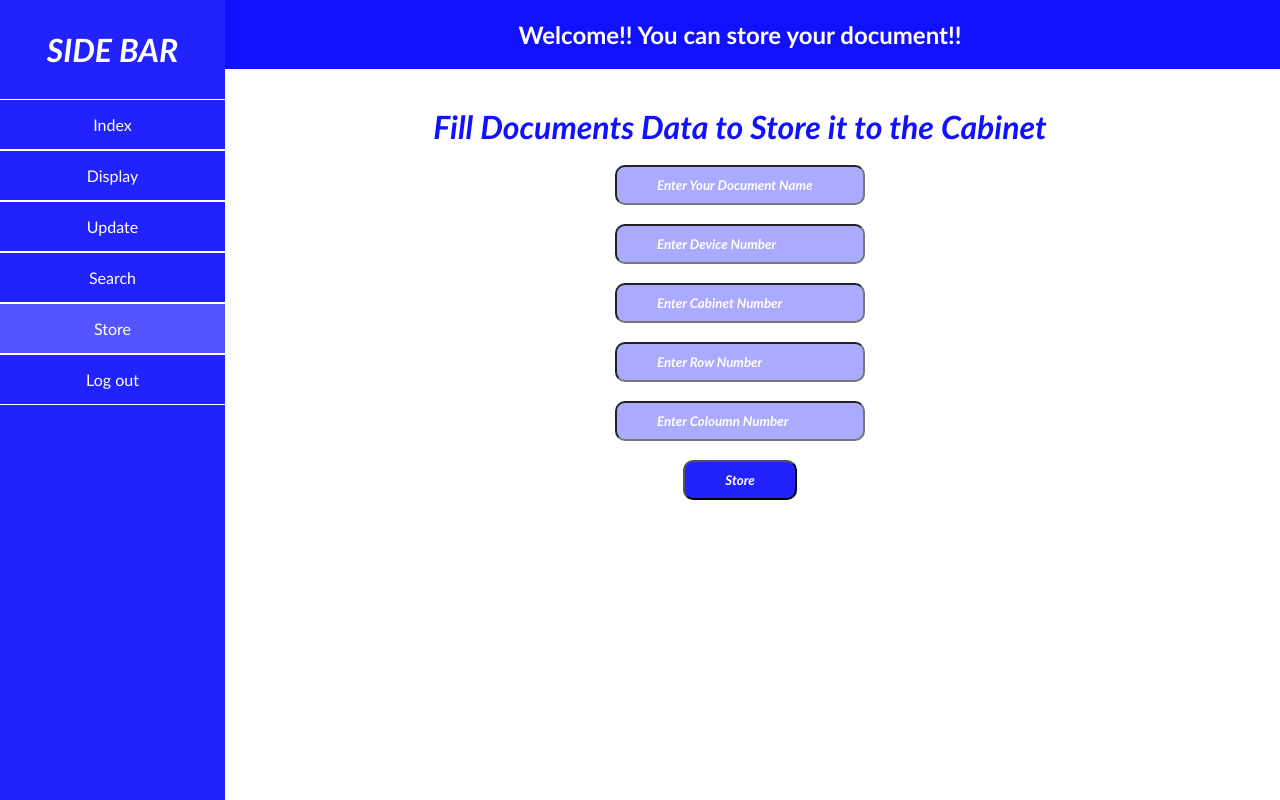
After one commit to lacrieta12/mobile_cabinet, a Flask app: page /store in a window 1280 px wide. The commit adds this page. Run offline with Flask 2, Linux system fonts and the light colour scheme; the visitor is signed in with stand-in values (Sample User, id 1); some libraries are stand-ins or nearby versions.

Commit message:
update storing algorithm

```diff
--- a/app.py
+++ b/app.py
@@ -95,39 +95,6 @@ def display():
 		return render_template("display.html", account = account)
 	return redirect(url_for('login'))
 
-@app.route("/search", methods =['GET', 'POST'])
-def search():
-	msg = ''
-	if 'loggedin' in session:
-		if request.method == 'POST' and 'nama_dokumen' in request.form:
-			try:
-				nama_dokumen = request.form['nama_dokumen']
-				cursor = mysql.connection.cursor(MySQLdb.cursors.DictCursor)
-				cursor.execute('SELECT id_dokumen FROM list_dokumen WHERE nama_dokumen = % s', (nama_dokumen, ))
-				id_dokumen = cursor.fetchone()['id_dokumen']
-				print(id_dokumen)
-				mysql.connection.commit()
-
-				id = uuid.uuid1()
-				cursor = mysql.connection.cursor(MySQLdb.cursors.DictCursor)
-				cursor.execute('INSERT INTO data_trans SET id_dokumen =% s, id_transaksi =% s', (id_dokumen, id.hex))
-				mysql.connection.commit()
-				msg = 'Wait While we prepare your Document !'
-			except:
-				msg = 'Document you find is note Stored !'
-
-		return render_template("search.html", msg = msg)
-	return redirect(url_for('login'))
-
-@app.route("/retrieve")
-def retrieve():
-	if 'loggedin' in session:
-		cursor = mysql.connection.cursor(MySQLdb.cursors.DictCursor)
-		cursor.execute('SELECT * FROM list_dokumen')
-		dokumen = cursor.fetchall()
-		return render_template("retrieve.html", dokumen = dokumen)
-	return redirect(url_for('login'))
-
 @app.route("/update", methods =['GET', 'POST'])
 def update():
 	msg = ''
@@ -160,6 +127,64 @@ def update():
 		return render_template("update.html", msg = msg)
 	return redirect(url_for('login'))
 
+@app.route("/search", methods =['GET', 'POST'])
+def search():
+	msg = ''
+	if 'loggedin' in session:
+		if request.method == 'POST' and 'nama_dokumen' in request.form:
+			try:
+				nama_dokumen = request.form['nama_dokumen']
+				cursor = mysql.connection.cursor(MySQLdb.cursors.DictCursor)
+				cursor.execute('SELECT id_dokumen FROM list_dokumen WHERE nama_dokumen = % s', (nama_dokumen, ))
+				id_dokumen = cursor.fetchone()['id_dokumen']
+				print(id_dokumen)
+				mysql.connection.commit()
+
+				id = uuid.uuid1()
+				cursor = mysql.connection.cursor(MySQLdb.cursors.DictCursor)
+				cursor.execute('INSERT INTO data_trans SET id_dokumen =% s, id_transaksi =% s', (id_dokumen, id.hex))
+				mysql.connection.commit()
+				msg = 'Wait While we prepare your Document !'
+			except:
+				msg = 'Document you find is note Stored !'
+
+		return render_template("search.html", msg = msg)
+	return redirect(url_for('login'))
+
+@app.route("/store", methods =['GET', 'POST'])
+def store():
+	msg = ''
+	if 'loggedin' in session:
+		if request.method == 'POST' and 'nama_dokumen' in request.form and 'device_ke' in request.form and 'rak_ke' in request.form and 'baris_ke' in request.form and 'kolom_ke' in request.form:
+			try:
+				nama_dokumen = request.form['nama_dokumen']
+				device_ke = request.form['device_ke']
+				rak_ke = request.form['rak_ke']
+				baris_ke = request.form['baris_ke']
+				kolom_ke = request.form['kolom_ke']
+
+
+				id = uuid.uuid1()
+				cursor = mysql.connection.cursor(MySQLdb.cursors.DictCursor)
+				cursor.execute('SELECT * FROM list_dokumen WHERE nama_dokumen = % s', (nama_dokumen, ))
+				account = cursor.fetchone()
+				if account:
+					msg = 'Nama Dokumen sudah ada !'
+				elif not re.match(r'[A-Za-z0-9]+', nama_dokumen):
+					msg = 'Nama dokumen hanya boleh terdiri dari huruf and angka !'
+				else:
+					cursor.execute('INSERT INTO list_dokumen VALUES (% s, % s, % s, % s, % s, % s)', (id.hex, nama_dokumen, device_ke, rak_ke, baris_ke, kolom_ke, ))
+					mysql.connection.commit()
+					msg = 'Document data is sucesfully registered !'
+			except:
+				msg = 'Document registration error !'
+
+		elif request.method == 'POST':
+			msg = 'Please fill out the form  !'
+
+		return render_template("store.html", msg = msg)
+
+
 if __name__ == "__main__":
 	# app.run(host ="localhost", port = int("5000"))
 	app.run(host ="0.0.0.0", port = int("5000"))
--- a/static/style.css
+++ b/static/style.css
@@ -1,43 +1,43 @@
 /*Store this code in 'style.css' file inside the 'static' folder*/
 
 .logincontent{
-	margin: 0 auto;
-	height: 500px;
-	width: 400px;
-	background-color: #e6ffee;
+	margin: auto;
+	height: 100%;
+	width: 100%;
+	background-color: #ffffff;
 	border-radius: 10px;
 }
 
 .registercontent{
-	margin: 0 auto;
-	height: 720px;
-	width: 400px;
-	background-color: #e6ffee;
+	margin: auto;
+	height: 100%;
+	width: 100%;
+	background-color: #ffffff;
 	border-radius: 10px;
 }
 
 .logintop{
-	height: 60px;
-	width: 400px;
-	background-color: #009933;
+	height: 100px;
+	width: 1080px;
+	background-color: #2222ff;
 	color: #ffffff;
 }
 
 .registertop{
-	height: 60px;
-	width: 400px;
-	background-color: #009933;
+	height: 100px;
+	width: 1080px;
+	background-color: #2222ff;
 	color: #ffffff;
 }
 
 .textbox{
 	padding: 10px 40px;
-	background-color: #009933;
+	background-color: #aaaaff;
 	border-radius: 10px;
 }
 
 ::placeholder {
-	color: #FFFFFF;
+	color: #ffffff;
 	opacity: 1;
 	font-style: oblique;
 	font-weight: bold;
@@ -45,7 +45,7 @@
 
 .btn {
 	padding: 10px 40px;
-	background-color: #009933;
+	background-color: #2222ff;
 	color: #FFFFFF;
 	font-style: oblique;
 	font-weight: bold;
@@ -53,7 +53,7 @@
 }
 
 .worddark{
-	color: #009933;
+	color: #2222ff;
 	font-style: oblique;
 	font-weight: bold;
 }
@@ -70,7 +70,7 @@
 	box-sizing: border-box;
 	list-style: none;
 	text-decoration: none;
-	font-family: 'Josefin Sans', sans-serif;
+	font-family: 'Calibri', sans-serif;
 }
 
 .one{
@@ -81,7 +81,7 @@
 .one .two{
 	width: 225px;
 	height: 100%;
-	background: #009933;
+	background: #2222ff;
 	padding: 30px 0px;
 	position: fixed;
 }
@@ -101,7 +101,7 @@
 }
 
 .one .two .active{
-	background: #0a8032;
+	background: #5555ff;
 }
 
 .one .two ul li{
@@ -129,7 +129,7 @@
 .one .content .topbar{
 	text-align: center;
 	padding: 20px;
-	background: #00b33c;
+	background: #1111ff;
 	color: white;
 }
 
@@ -138,7 +138,7 @@
 }
 
 .one .content .contentbar h1{
-	color: #11a844;
+	color: #1111ff;
 	text-align: center;
 	font-style: oblique;
 	font-weight: bold;
--- a/templates/display.html
+++ b/templates/display.html
@@ -5,7 +5,7 @@
 		<title>display</title>
 		<link rel="stylesheet" href="../static/style.css">
 	</head>
-	<body bgcolor="#e6ffee">
+	<body bgcolor="#ffffff">
 		<div class="one">
 			<div class="two">
 				<h1>Side Bar</h1>
@@ -14,6 +14,7 @@
 					<li class="active"><a href="{{url_for('display')}}">Display</a></li>
 					<li><a href="{{url_for('update')}}">Update</a></li>
 					<li><a href="{{url_for('search')}}">Search</a></li>
+					<li><a href="{{url_for('store')}}">Store</a></li>
 					<li><a href="{{url_for('logout')}}">Log out</a></li>
 				</ul>
 			</div>
--- a/templates/index.html
+++ b/templates/index.html
@@ -5,7 +5,7 @@
 		<link rel="stylesheet" href="../static/style.css">
 	</head>
 
-	<body bgcolor="#e6ffee">
+	<body bgcolor="#ffffff">
 		<div class="one">
 			<div class="two">
 				<h1>Side Bar</h1>
@@ -14,6 +14,7 @@
 					<li><a href="{{url_for('display')}}">Display</a></li>
 					<li><a href="{{url_for('update')}}">Update</a></li>
 					<li><a href="{{url_for('search')}}">Search</a></li>
+					<li><a href="{{url_for('store')}}">Store</a></li>
 					<li><a href="{{url_for('logout')}}">Log out</a></li>
 				</ul>
 			</div>
--- /dev/null
+++ b/templates/store.html
@@ -0,0 +1,39 @@
+<!--Store this code in 'store.html' file inside the 'templates' folder-->
+<html lang="en">
+	<head>
+		<title>store</title>
+		<link rel="stylesheet" href="../static/style.css">
+	</head>
+	<body bgcolor="#ffffff">
+		<div class="one">
+			<div class="two">
+				<h1>Side Bar</h1>
+				<ul>
+					<li><a href="{{url_for('index')}}">Index</a></li>
+					<li><a href="{{url_for('display')}}">Display</a></li>
+					<li><a href="{{url_for('update')}}">Update</a></li>
+					<li><a href="{{url_for('search')}}">Search</a></li>
+					<li class="active"><a href="{{url_for('store')}}">Store</a></li>
+					<li><a href="{{url_for('logout')}}">Log out</a></li>
+				</ul>
+			</div>
+			<div class="content" align="center">
+				<div class="topbar">
+					<h2>Welcome!! You can store your document!! </h2>
+				</div></br></br>
+				<div class="contentbar">
+				<h1>Fill Documents Data to Store it to the Cabinet</h1></br>
+				<form action="{{ url_for('store') }}" method="post" autocomplete="off">
+					<div class="msg">{{ msg }}</div>
+					<input type="text" name="nama_dokumen" placeholder="Enter Your Document Name" class="textbox" id="nama_dokumen"required></br></br>
+					<input type="number" name="device_ke" placeholder="Enter Device Number" class="textbox" id="device_ke"required></br></br>
+					<input type="number" name="rak_ke" placeholder="Enter Cabinet Number" class="textbox" id="rak_ke"required></br></br>
+					<input type="number" name="baris_ke" placeholder="Enter Row Number" class="textbox" id="baris_ke"required></br></br>
+					<input type="number" name="kolom_ke" placeholder="Enter Coloumn Number" class="textbox" id="kolom_ke"required></br></br>
+					<input type="submit" class="btn" value="Store">
+				</form>
+				</div>
+			</div>
+		</div>
+	</body>
+</html>
--- a/templates/update.html
+++ b/templates/update.html
@@ -4,7 +4,7 @@
 		<title>update</title>
 		<link rel="stylesheet" href="../static/style.css">
 	</head>
-	<body bgcolor="#e6ffee">
+	<body bgcolor="#ffffff">
 		<div class="one">
 			<div class="two">
 				<h1>Side Bar</h1>
@@ -13,6 +13,7 @@
 					<li><a href="{{url_for('display')}}">Display</a></li>
 					<li class="active"><a href="{{url_for('update')}}">Update</a></li>
 					<li><a href="{{url_for('search')}}">Search</a></li>
+					<li><a href="{{url_for('store')}}">Store</a></li>
 					<li><a href="{{url_for('logout')}}">Log out</a></li>
 				</ul>
 			</div>
```
Also changed, not shown: templates/search.html (+4 -3 lines).
